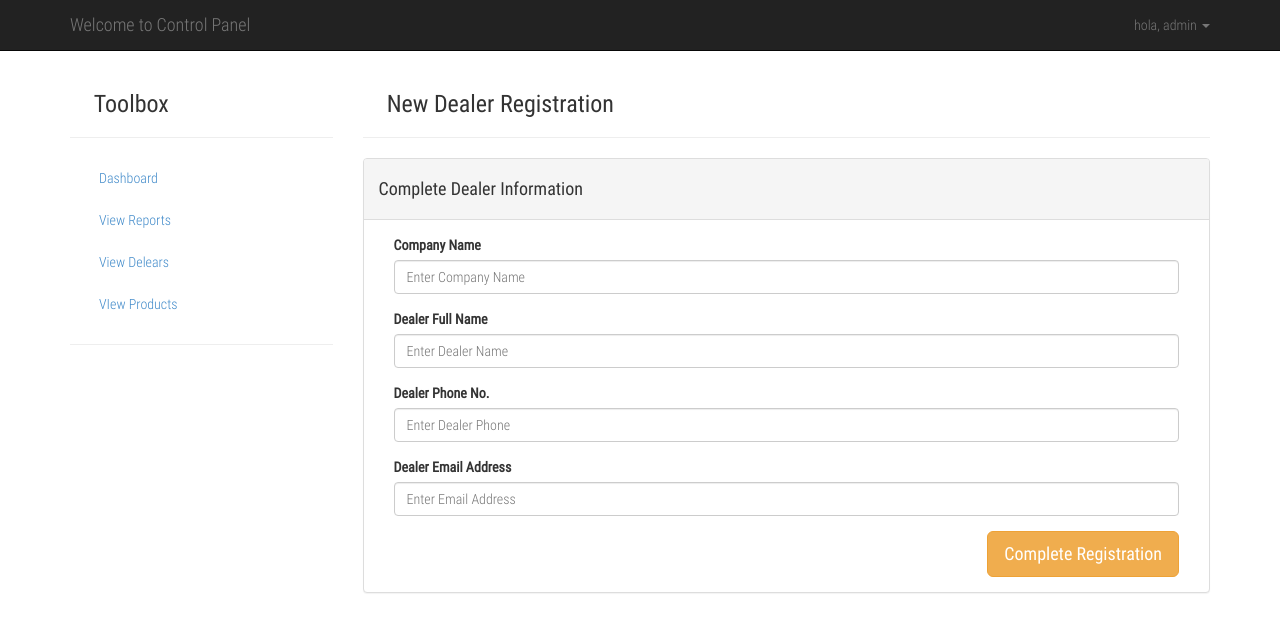
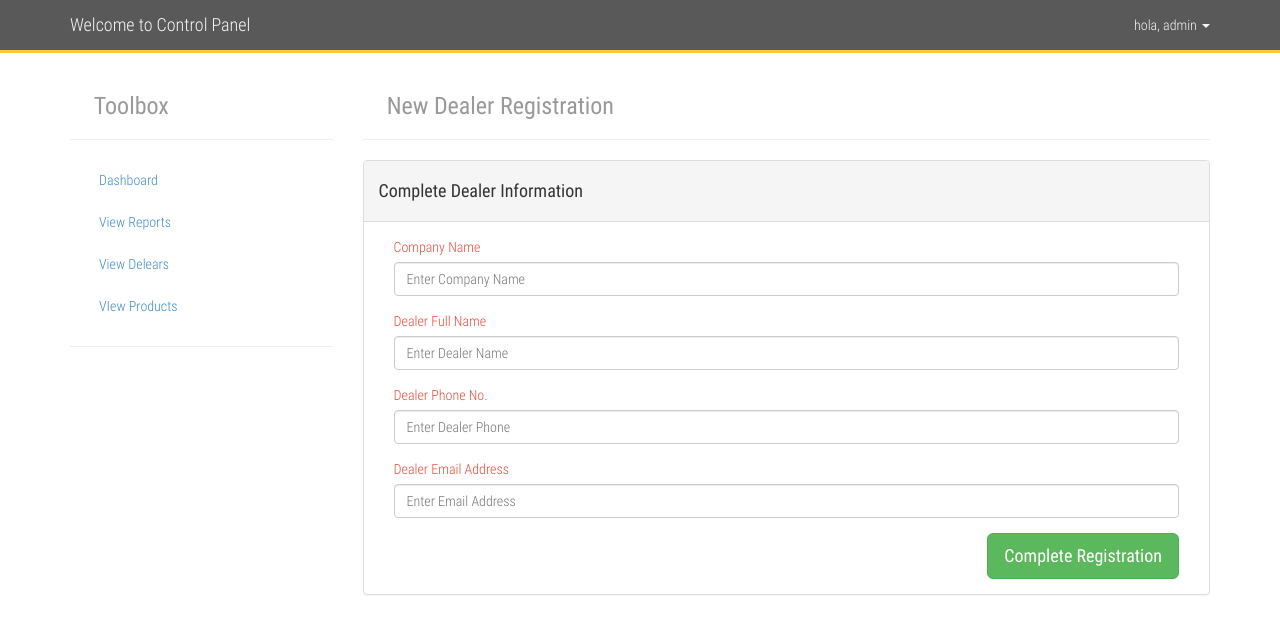
Before and after one commit to sagar767/inventory, a PHP site: page /sites/new-dealer in a window 1280 px wide. Shown: the top 634 px of the page. Run offline with PHP 8.4, Linux system fonts and the light colour scheme; a user stored in the database is signed in; some web fonts are replaced.

Commit message:
Style fixes

```diff
--- a/css/style.css
+++ b/css/style.css
@@ -4,9 +4,18 @@ body{
 	font-family: 'Roboto Condensed' !important;
     font-style: normal;
     font-weight: 300;
+    color:#999999;
 }
 .navbar-static-top {
 	margin-bottom: 20px;
+}
+#top-nav .navbar-header a,
+.navbar-inverse .navbar-nav>li>a{
+	color:#F6F6F6!important;
+}
+.navbar-inverse{
+	background : url("../images/bg-black.png") repeat 0 0;
+	border-bottom: 3px solid #FBC936;
 }
 
 footer {
@@ -166,7 +175,11 @@ footer {
 .product-info .prd-catg{
 	padding-top:5px;
 }
-
+/*Dealer Registration Form*/
+#dealerRegistration label{
+	font-weight:300;
+	color:#E74C3C;
+}
 /*Dealer View Details*/
 .view-dealers tr th{
 	font-weight:400;
--- a/sites/new-dealer.php
+++ b/sites/new-dealer.php
@@ -44,7 +44,7 @@ require_once ("layout/primary-nav.php");
 										<label class="control-label">Dealer Email Address</label>
 										<input maxlength="100" type="email" required="required" class="form-control" id="dealer_email" placeholder="Enter Email Address" />
 									</div>
-									<button class="btn btn-warning nextBtn btn-lg pull-right" id="dealerRegistry" type="button" >
+									<button class="btn btn-success nextBtn btn-lg pull-right" id="dealerRegistry" type="button" >
 										Complete Registration
 									</button>
 								</div>
```
